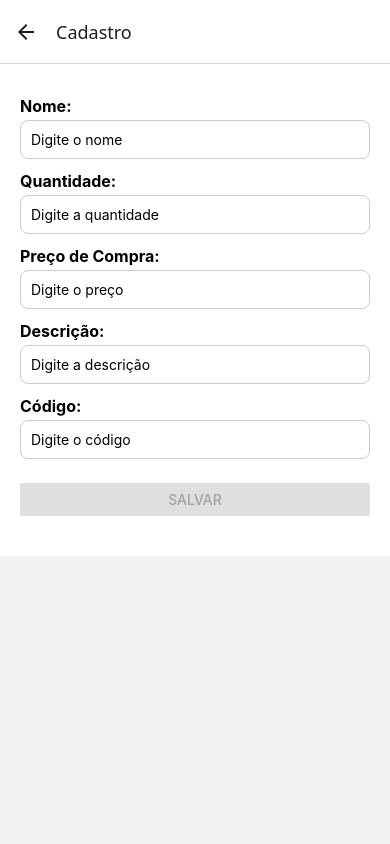
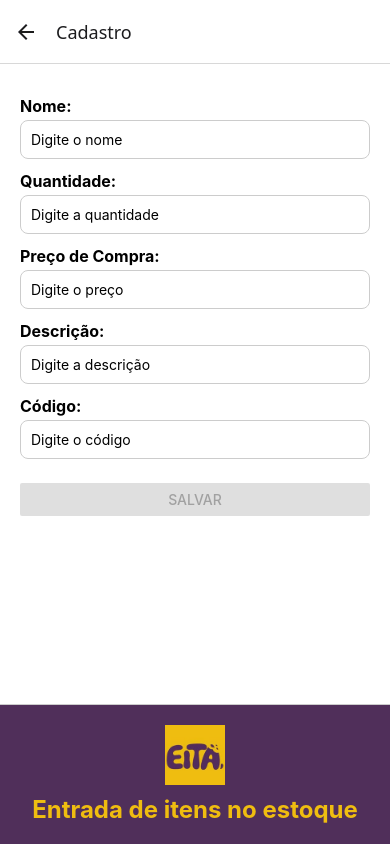
Before and after one commit to Fflow021/stockManager, a React Native app: screen /Cadastro in a window 390 px wide. Built offline with nearby package versions, Linux system fonts and the light colour scheme.

Commit message:
updated readme

```diff
--- a/src/components/button/header/CustomHeader.tsx
+++ b/src/components/button/header/CustomHeader.tsx
@@ -1,5 +1,3 @@
-// components/Header.js
-// components/Header.tsx
 import React from 'react';
 import { View, Text, Image,ImageSourcePropType } from 'react-native';
 import CustomHeaderStyles from './CustomHeaderStyle/CustomHeaderStyle';
@@ -9,7 +7,7 @@ interface HeaderProps {
   imageSource?: ImageSourcePropType;
 }
 
-const CustomHeader: React.FC<HeaderProps> = ({ title, imageSource }) => {
+const CustomHeader: React.FC<HeaderProps> = ({ title, imageSource,  }) => {
   return (
     <View style={CustomHeaderStyles.headerContainer}>
       {imageSource && (
--- a/src/screens/TelaDeCadastro.tsx
+++ b/src/screens/TelaDeCadastro.tsx
@@ -1,6 +1,7 @@
 import React, { useState } from 'react';
 import { View, Button, StyleSheet, Alert, ScrollView, Text } from 'react-native';
 import CustomTextField from '../components/button/textField/CustomTextField';
+import CustomHeader from '../components/button/header/CustomHeader';
 
 export default function TelaDeCadastro() {
   const [nome, setNome] = useState<string>('');
@@ -35,6 +36,7 @@ export default function TelaDeCadastro() {
   };
 
   return (
+    <View style={styles.wrapper}>
       <ScrollView contentContainerStyle={styles.container}>
         <CustomTextField
           label="Nome:"
@@ -92,21 +94,36 @@ export default function TelaDeCadastro() {
           />
         </View>
       </ScrollView>
+      <View style={styles.footer}>
+        <CustomHeader
+          title="Entrada de itens no estoque"
+          imageSource={require('../../assets/eitaSorveteAcaiLanchesLOGO.jpg')}
+        />
+      </View>
+    </View>
   );
 }
 
 const styles = StyleSheet.create({
+  wrapper: {
+    flex: 1,
+    backgroundColor: '#fff',
+  },
   container: {
     padding: 20,
-    paddingBottom: 40,
-    backgroundColor: '#fff',
+    paddingBottom: 100,
+  },
+  buttonContainer: {
+    marginTop: 24,
   },
   errorText: {
     color: 'red',
     marginTop: 4,
     marginBottom: 8,
   },
-  buttonContainer: {
-    marginTop: 24,
+  footer: {
+    backgroundColor: '#fff',
+    borderTopWidth: 1,
+    borderColor: '#ccc',
   },
 });
```
Also changed, not shown: 1 other file (tests, documents, lock files or other folders). Lines whose indentation alone changed are shown as unchanged.
